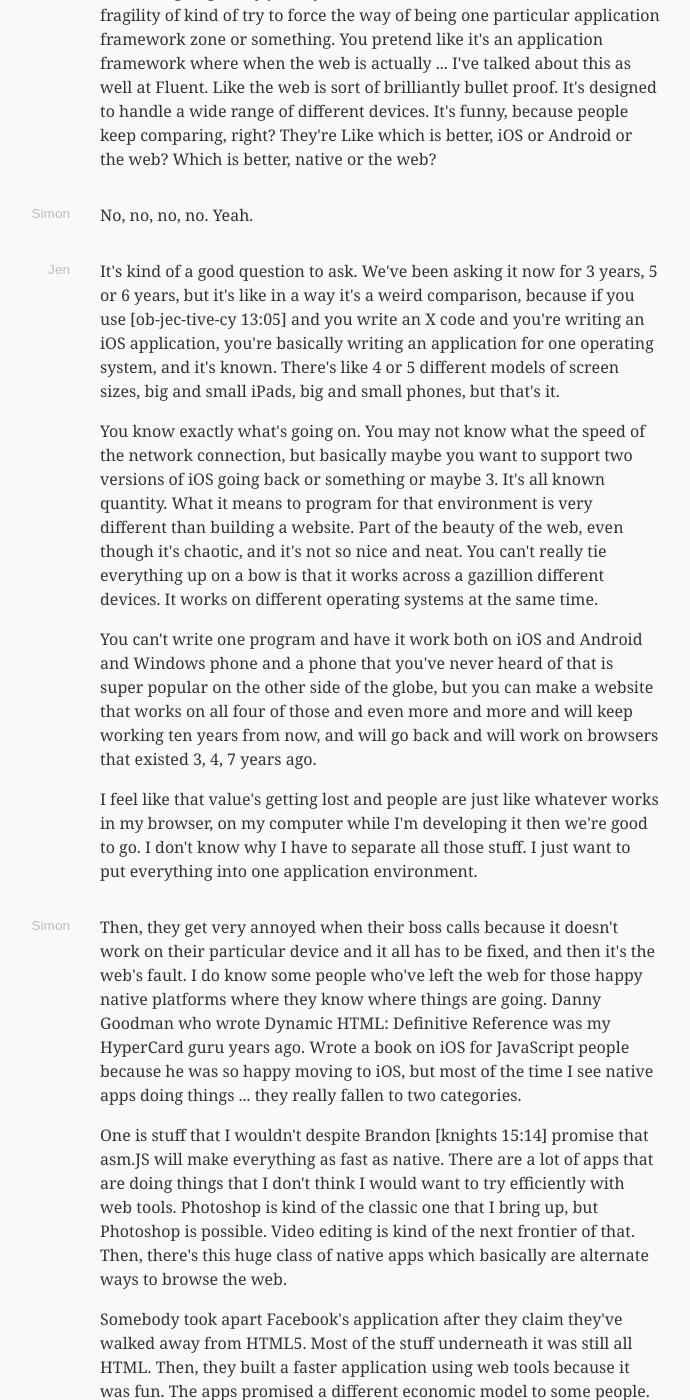
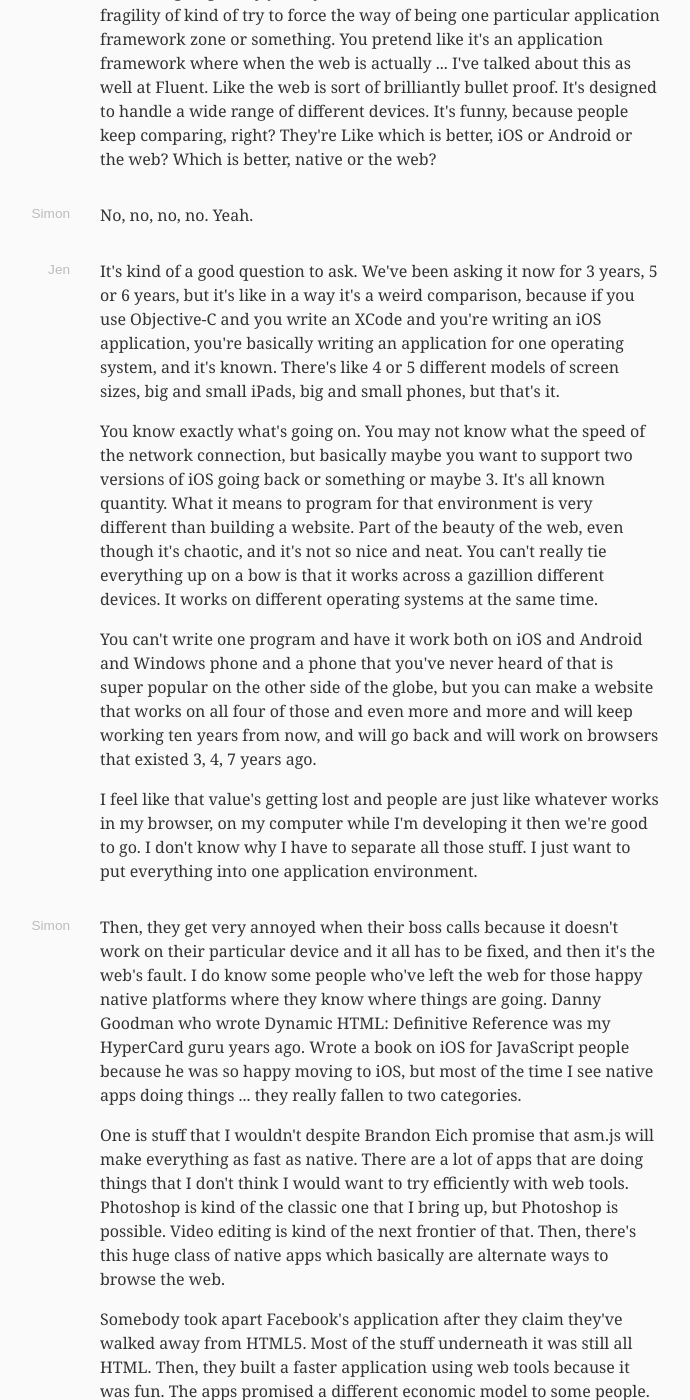
Before and after one commit to jensimmons/webahead-transcripts, a Jekyll site: the page built from _posts/transcripts/2014-04-03-065.html, in a window 1280 px wide and 1400 px high, scrolled down 4948 px. Shown: the whole window, without its empty margins (280-970 px from the left). Built offline with Jekyll 4.4.1, drawn with Linux system fonts in a browser that asks for light colours; Markdown is read by kramdown in place of the engine named in the settings; some of the changed text lies outside the part shown.

Commit message:
fixing a few typos in 65

```diff
--- a/_posts/transcripts/2014-04-03-065.html
+++ b/_posts/transcripts/2014-04-03-065.html
@@ -78,14 +78,14 @@ permalink: 65/
 <dd>No, no, no, no. Yeah.</dd>
 
 <dt>Jen</dt>
-<dd><p>It's kind of a good question to ask. We've been asking it now for 3 years, 5 or 6 years, but it's like in a way it's a weird comparison, because if you use [ob-jec-tive-cy 13:05] and you write an X code and you're writing an iOS application, you're basically writing an application for one operating system, and it's known. There's like 4 or 5 different models of screen sizes, big and small iPads, big and small phones, but that's it.</p>
+<dd><p>It's kind of a good question to ask. We've been asking it now for 3 years, 5 or 6 years, but it's like in a way it's a weird comparison, because if you use Objective-C and you write an XCode and you're writing an iOS application, you're basically writing an application for one operating system, and it's known. There's like 4 or 5 different models of screen sizes, big and small iPads, big and small phones, but that's it.</p>
 <p>You know exactly what's going on. You may not know what the speed of the network connection, but basically maybe you want to support two versions of iOS going back or something or maybe 3. It's all known quantity. What it means to program for that environment is very different than building a website. Part of the beauty of the web, even though it's chaotic, and it's not so nice and neat. You can't really tie everything up on a bow is that it works across a gazillion different devices. It works on different operating systems at the same time.</p>
 <p>You can't write one program and have it work both on iOS and Android and Windows phone and a phone that you've never heard of that is super popular on the other side of the globe, but you can make a website that works on all four of those and even more and more and will keep working ten years from now, and will go back and will work on browsers that existed 3, 4, 7 years ago.</p>
 <p>I feel like that value's getting lost and people are just like whatever works in my browser, on my computer while I'm developing it then we're good to go. I don't know why I have to separate all those stuff. I just want to put everything into one application environment.</p></dd>
 
 <dt>Simon</dt>
 <dd><p>Then, they get very annoyed when their boss calls because it doesn't work on their particular device and it all has to be fixed, and then it's the web's fault. I do know some people who've left the web for those happy native platforms where they know where things are going. Danny Goodman who wrote Dynamic HTML: Definitive Reference was my HyperCard guru years ago. Wrote a book on iOS for JavaScript people because he was so happy moving to iOS, but most of the time I see native apps doing things ... they really fallen to two categories.</p>
-<p>One is stuff that I wouldn't despite Brandon [knights 15:14] promise that asm.JS will make everything as fast as native. There are a lot of apps that are doing things that I don't think I would want to try efficiently with web tools. Photoshop is kind of the classic one that I bring up, but Photoshop is possible. Video editing is kind of the next frontier of that. Then, there's this huge class of native apps which basically are alternate ways to browse the web.</p>
+<p>One is stuff that I wouldn't despite Brandon Eich promise that asm.js will make everything as fast as native. There are a lot of apps that are doing things that I don't think I would want to try efficiently with web tools. Photoshop is kind of the classic one that I bring up, but Photoshop is possible. Video editing is kind of the next frontier of that. Then, there's this huge class of native apps which basically are alternate ways to browse the web.</p>
 <p>Somebody took apart Facebook's application after they claim they've walked away from HTML5. Most of the stuff underneath it was still all HTML. Then, they built a faster application using web tools because it was fun. The apps promised a different economic model to some people. Companies really seem to like Walt Gardens. I'm afraid that [Si-ron Call 16:14] took a lot of content to place these words less accessible.</p>
 <p>The thing that we just seem to keep losing is the easy connectivity between different websites. The piece of the web that actually amazes me the most isn't what we do on the browser. It isn't the server stuff, that's the stuff in between that I can cut and paste the URL from one place to another, and have it understood in a million different context. It's completely insane. While I'm on a browser, it gets more interesting when I have a right mouse button I can sometimes get URLs out of applications.</p>
 <p>When I'm on a touch device, I'm like, I want to share this. Oh, I can only share this the way the app wants me to share it. I don't want to do that. Okay, never mind. I see a lot of people who are incredibly excited in building these social things that to me just feel like a less functional version of the web. I'm not going to stop them. I even use some of them on my phone. I just find it strange that we'd want to do it that way.</p></dd>
```
Also changed, not shown: other parts of _posts/transcripts/2014-04-03-065.html (+1 -1 lines).
